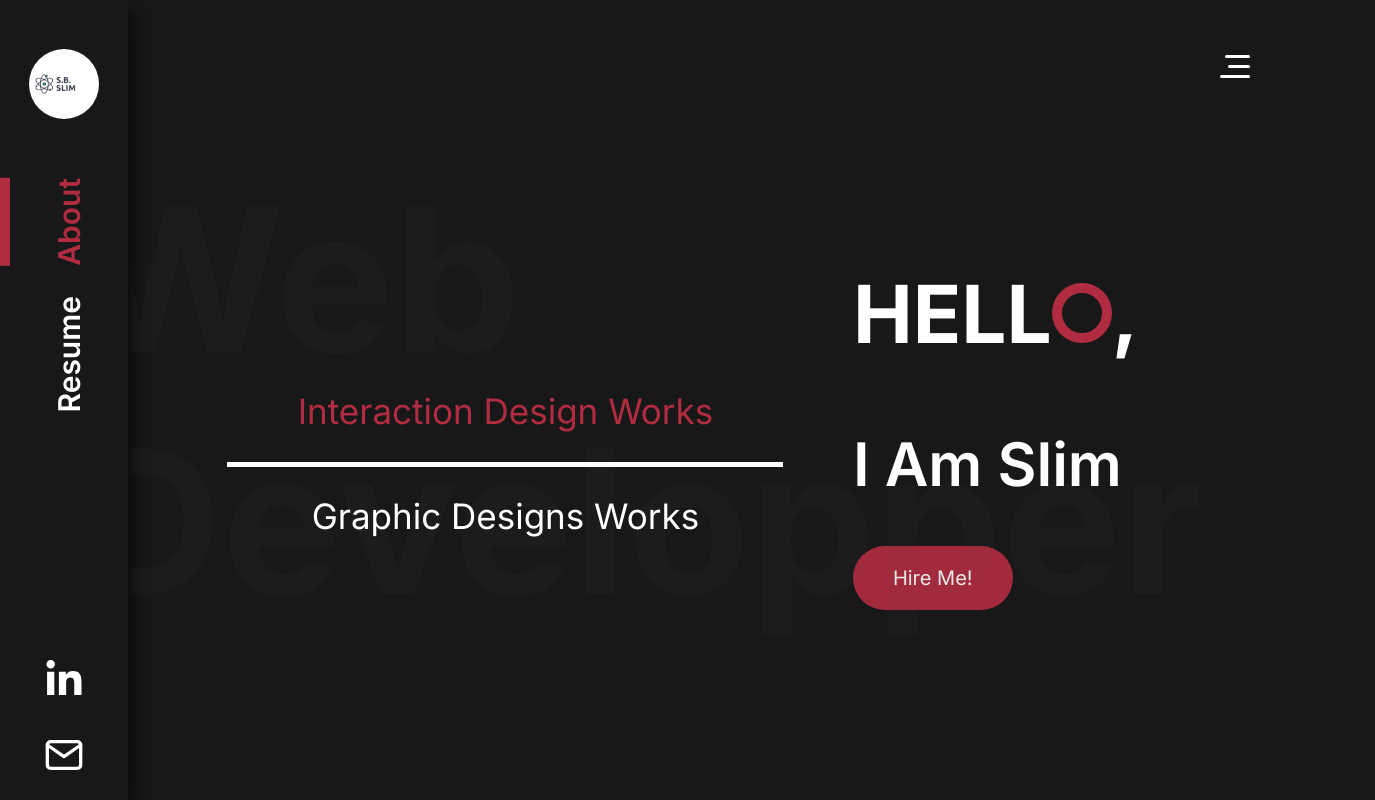
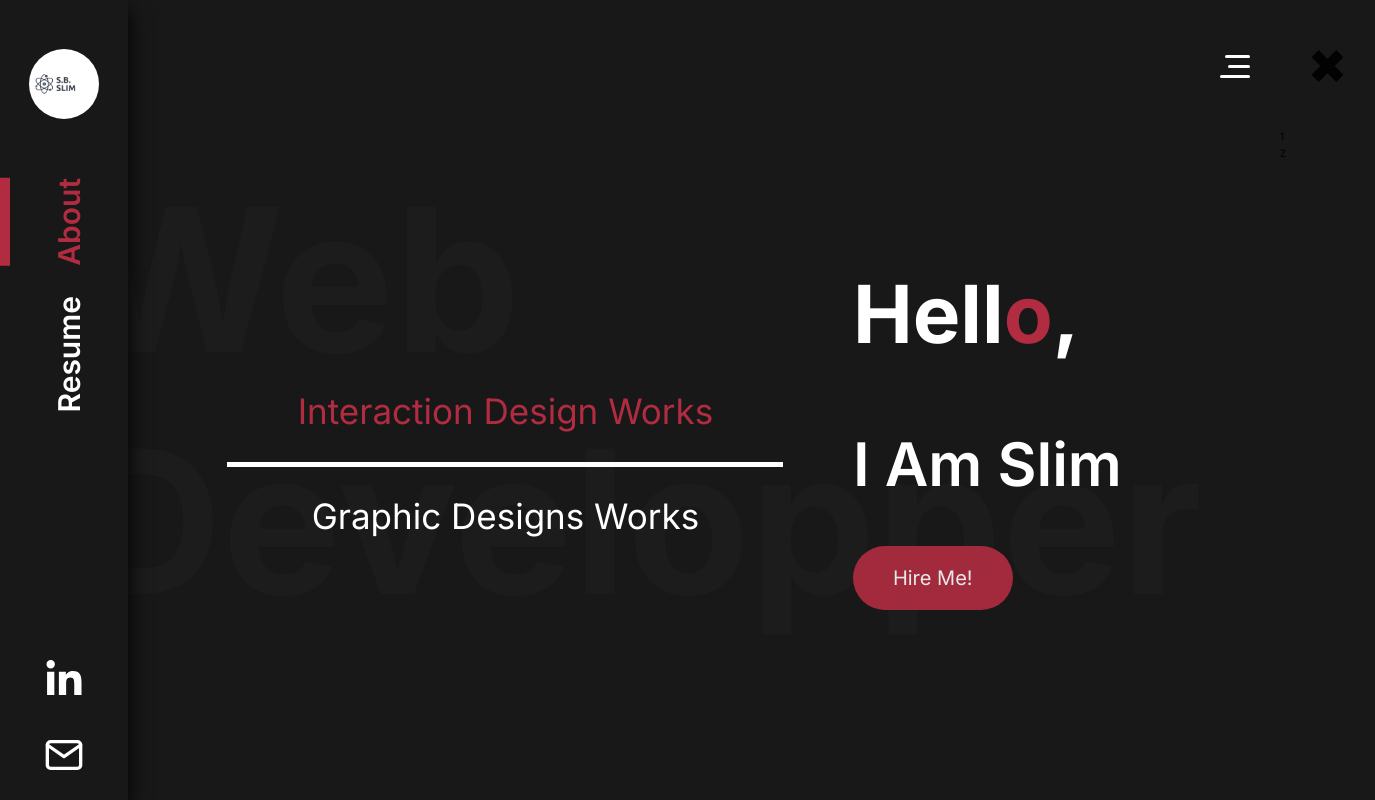
Before and after one commit to SB-SLIM/portfolio-sb, a React (Create React App) app: page / in a window 1280 px wide. Shown: the whole page, 1375 px wide, since content can reach past the window. Built offline with nearby package versions, Linux system fonts and the light colour scheme.

Commit message:
fix package.json

```diff
--- a/package.json
+++ b/package.json
@@ -17,7 +17,7 @@
   },
   "scripts": {
     "start": "react-scripts start",
-    "build": "react-scripts build",
+    "build": "CI= react-scripts build",
     "test": "react-scripts test",
     "eject": "react-scripts eject"
   },
--- a/src/App/App.jsx
+++ b/src/App/App.jsx
@@ -3,6 +3,7 @@ import { Nav, SideBar, Toggle } from "./components";
 import { About, Connect, NotFound, Resume, Works } from "./pages";
 import "./app.scss";
 import { useState } from "react";
+import clsx from "clsx";
 
 function App() {
   const [isAtive, setIsActive] = useState(false);
@@ -11,11 +12,11 @@ function App() {
   };
 
   return (
-    <div className="grid">
+    <div className={clsx("grid", isAtive && "active")}>
       <BrowserRouter>
         <Nav />
         <div className="toggle p-2-3">
-          <Toggle handleClick={handleClick} />
+          <Toggle handleClick={handleClick} show={isAtive} />
         </div>
         <SideBar show={isAtive} setIsActive={setIsActive} />
         <main className="p-2-3">
--- a/src/App/app.scss
+++ b/src/App/app.scss
@@ -1,14 +1,31 @@
 
 
-.grid {
-  display: grid;
-  grid-template-columns: minmax(min-content, 10vw) minmax(min-content, 1fr);
-  grid-template-rows: minmax(min-content, 10vw) minmax(min-content, calc(100vh - 10vw));
-}
+
 .navBar {
   grid-column: 1/2;
   grid-row: 1/3;
 }
+.grid{
+  display: grid;
+  grid-template-columns: minmax(min-content, 10vw) minmax(min-content, 1fr) minmax(min-content, 30vw);
+  grid-template-rows: minmax(min-content, 10vw) minmax(min-content, calc(100vh - 10vw));
+  transition: all 3s;
+}
+.grid:not(.active){
+    grid-template-columns: minmax(min-content, 10vw) minmax(min-content, 1fr) 0px;
+}
+.sideBar{
+  grid-column: 3/-1;
+  grid-row: 1/3;
+  &:not(.active)::parent{
+    grid-column: 0;
+    grid-template-columns: minmax(min-content, 10vw) minmax(min-content, 1fr);
+  }
+}
+
+.sideBar--active
+
+
 main {
   grid-column: 2/-1;
   grid-row: 2/3;
--- a/src/App/components/Nav/index.jsx
+++ b/src/App/components/Nav/index.jsx
@@ -53,7 +53,7 @@ function Nav() {
           <FaLinkedinIn className="social__icon" />
         </a>
         <a
-          href="https://www.linkedin.com/in/slim-bouchoucha/"
+          href="mailto:bouchouchaslim@gmail.com"
           target="_blank"
           rel="noreferrer"
           className="social__link"
--- a/src/App/components/sidebar/index.jsx
+++ b/src/App/components/sidebar/index.jsx
@@ -1,11 +1,9 @@
-import clsx from "clsx";
 import Button from "../button/Button";
-import { AiOutlineClose } from "react-icons/ai";
 import "./sidebar.scss";
 
 function SideBar({ show, setIsActive }) {
   return (
-    <div className={clsx("sideBar", show && "active")}>
+    <div className="sideBar">
       <Button
         styleProps="btn__icon p-2-3"
         handleClick={() => setIsActive(!show)}
--- a/src/App/components/sidebar/sidebar.scss
+++ b/src/App/components/sidebar/sidebar.scss
@@ -1,30 +1,16 @@
 .sideBar {
   display: grid;
+  grid-template-columns: minmax(min-content, 1fr);
   grid-template-rows: minmax(min-content, 10vw) minmax(min-content, 1fr);
-  position: absolute;
-  top: 0;
-  right: 0;
-  width: 20vw;
-  height: 100%;
   color: black;
-  transform: translateX(0);
-  transform-origin: 0;
   background-color: white;
   z-index: 1000;
-  transition: all .4s ;
 
-  &:not(.active) {
-    transform: translateX(100%);
-    width: 0;
-    overflow: hidden;
-  }
-
-  .btn{
+  .btn {
     justify-self: end;
     align-self: center;
-    &__icon > svg{
+    &__icon > svg {
       font-size: 3rem;
     }
-
   }
 }
--- a/src/App/components/toggle/index.jsx
+++ b/src/App/components/toggle/index.jsx
@@ -1,8 +1,12 @@
+import clsx from "clsx";
 import "./toggle.scss";
 
-function Toggle({ handleClick }) {
+function Toggle({ handleClick, show }) {
   return (
-    <div className="toggle__container" onClick={handleClick}>
+    <div
+      className={clsx("toggle__container", show && "d-none")}
+      onClick={handleClick}
+    >
       <span className="toggle-btn" />
     </div>
   );
--- a/src/App/pages/About/About.jsx
+++ b/src/App/pages/About/About.jsx
@@ -1,4 +1,4 @@
-import { Button, Toggle } from "../../components";
+import { Button } from "../../components";
 import Heading from "../../components/heading/Heading";
 import "./about.scss";
 
@@ -16,8 +16,8 @@ function About() {
       </div>
       <div className="heading-hello">
         <Heading size="bg">
-          HELL
-          <span className="circle circle--red" />,
+          Hell
+          <span className="clr--primary">o</span>,
         </Heading>
       </div>
       <div className="heading-im">
--- a/src/App/pages/About/about.scss
+++ b/src/App/pages/About/about.scss
@@ -17,7 +17,7 @@
   }
   .heading {
     &-hello {
-        display: flex;
+      display: flex;
       grid-column: 2/-1;
       grid-row: 1/2;
       align-items: flex-end;
--- a/src/scss/base/_utilities.scss
+++ b/src/scss/base/_utilities.scss
@@ -66,3 +66,11 @@
 .hr-w-80 {
   width: 80%;
 }
+
+.d-none{
+  display: none;
+}
+
+.clr--primary{
+  color: $clr-primary;
+}
```
